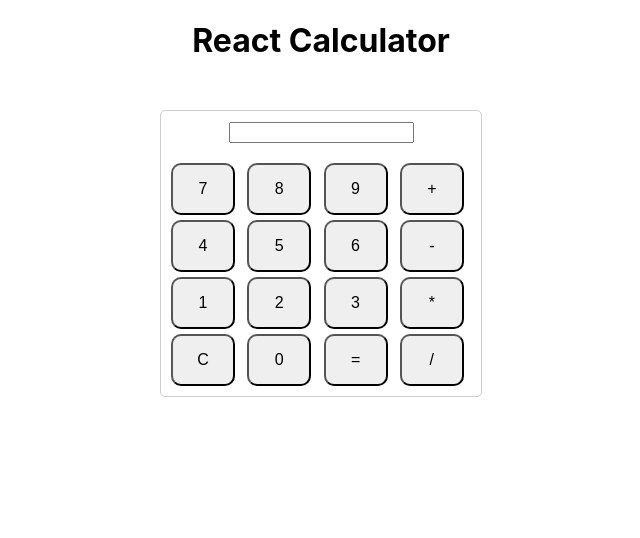
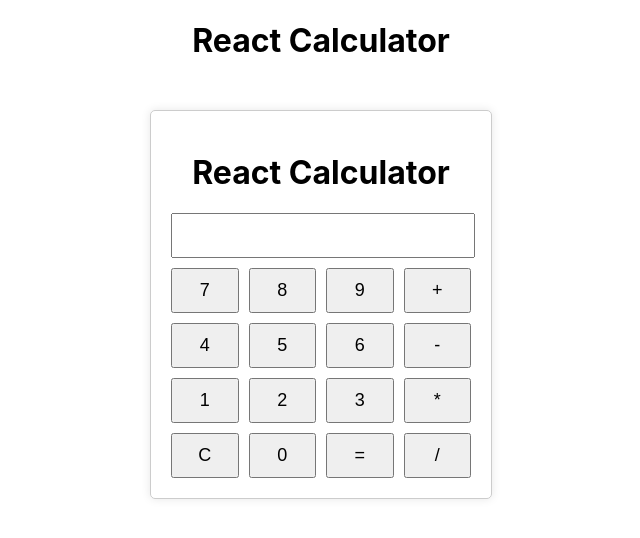
Before and after one commit to deepti-wali/calculator, a React (Create React App) app: page / in a window 1280 px wide. Shown: the top 538 px of the page, without its empty margins (319-959 px from the left). Built offline with nearby package versions, Linux system fonts and the light colour scheme.

Commit message:
first commit

```diff
--- a/src/Calculator.css
+++ b/src/Calculator.css
@@ -1,5 +1,5 @@
 /* Calculator.css */
-.calculator {
+/* .calculator {
   width: 300px;
   margin: 50px auto;
   border: 1px solid #ccc;
@@ -7,12 +7,12 @@
   border-radius: 5px;
 }
 
-/* input {
+input {
   width: 85%;
   margin-bottom: 10px;
   padding: 10px;
   font-size: 18px;
-} */
+}
 
 .buttons {
   display: grid;
@@ -39,4 +39,43 @@ button {
   align-items: center;
   font-size: large;
   font-weight: lighter;
+} */
+.calculator {
+  max-width: 300px;
+  margin: 0 auto;
+  padding: 20px;
+  border: 1px solid #ccc;
+  border-radius: 5px;
+  box-shadow: 0 0 10px rgba(0, 0, 0, 0.1);
+  text-align: center;
+  margin-top: 50px;
 }
+
+.display {
+  margin-bottom: 10px;
+}
+
+input {
+  width: calc(100% - 20px);
+  padding: 10px;
+  font-size: 18px;
+  text-align: right;
+}
+
+.result {
+  margin-top: 10px;
+  font-size: 20px;
+  text-align: center;
+}
+
+.buttons {
+  display: grid;
+  grid-template-columns: repeat(4, 1fr);
+  grid-gap: 10px;
+}
+
+button {
+  padding: 10px;
+  font-size: 18px;
+  cursor: pointer;
+}
--- a/src/Calculator.js
+++ b/src/Calculator.js
@@ -1,70 +1,11 @@
-import React, { useState } from "react";
+// import React, { useState } from "react";
 import "./Calculator.css";
-
-const Calculator = () => {
-  const [input, setInput] = useState("");
-  const [output, setOutput] = useState("");
-
-  const handleClick = (value) => {
-    setInput((prevInput) => prevInput + value);
-  };
-
-  const handleReset = () => {
-    setInput("");
-    setOutput("");
-  };
-
-  const handleEvaluate = () => {
-    try {
-      const result = eval(input);
-      setOutput(`${result}`);
-    } catch (error) {
-      setOutput("Error");
-    }
-  };
-
-  return (
-    <div className="calculator" style={{ textAlign: "center" }}>
-      <input type="text" value={input} readOnly style={{}} />
-      <div className="result">{output && <p>{output}</p>}</div>
-      <br />
-      <div className="buttons">
-        <button onClick={() => handleClick("7")}>7</button>
-        <button onClick={() => handleClick("8")}>8</button>
-        <button onClick={() => handleClick("9")}>9</button>
-        <button onClick={() => handleClick("+")}>+</button>
-
-        <button onClick={() => handleClick("4")}>4</button>
-        <button onClick={() => handleClick("5")}>5</button>
-        <button onClick={() => handleClick("6")}>6</button>
-        <button onClick={() => handleClick("-")}>-</button>
-
-        <button onClick={() => handleClick("1")}>1</button>
-        <button onClick={() => handleClick("2")}>2</button>
-        <button onClick={() => handleClick("3")}>3</button>
-        <button onClick={() => handleClick("*")}>*</button>
-
-        <button onClick={handleReset}>C</button>
-        <button onClick={() => handleClick("0")}>0</button>
-        <button onClick={handleEvaluate}>=</button>
-        <button onClick={() => handleClick("/")}>/</button>
-      </div>
-    </div>
-  );
-};
-
-export default Calculator;
-
-// Calculator.js
-// import React, { useState } from "react";
-// import "./Calculator.css";
 
 // const Calculator = () => {
 //   const [input, setInput] = useState("");
 //   const [output, setOutput] = useState("");
 
 //   const handleClick = (value) => {
-//     if (input === "Error") return; // Prevent further input if an error occurred
 //     setInput((prevInput) => prevInput + value);
 //   };
 
@@ -76,31 +17,94 @@ export default Calculator;
 //   const handleEvaluate = () => {
 //     try {
 //       const result = eval(input);
-//       if (isNaN(result)) {
-//         setOutput("Error");
-//       } else {
-//         setOutput(result.toString());
-//       }
+//       setOutput(`${result}`);
 //     } catch (error) {
 //       setOutput("Error");
 //     }
 //   };
 
 //   return (
-//     <div className="calculator">
-//       <input type="text" value={input} readOnly />
+//     <div className="calculator" style={{ textAlign: "center" }}>
+//       <input type="text" value={input} style={{}}></input>
 //       <div className="result">{output && <p>{output}</p>}</div>
+//       <br />
 //       <div className="buttons">
-//         {[7, 8, 9, "+", 4, 5, 6, "*", 1, 2, 3, "-", 0, "/"].map((value) => (
-//           <button key={value} onClick={() => handleClick(value.toString())}>
-//             {value}
-//           </button>
-//         ))}
+//         <button onClick={() => handleClick("7")}>7</button>
+//         <button onClick={() => handleClick("8")}>8</button>
+//         <button onClick={() => handleClick("9")}>9</button>
+//         <button onClick={() => handleClick("+")}>+</button>
+
+//         <button onClick={() => handleClick("4")}>4</button>
+//         <button onClick={() => handleClick("5")}>5</button>
+//         <button onClick={() => handleClick("6")}>6</button>
+//         <button onClick={() => handleClick("-")}>-</button>
+
+//         <button onClick={() => handleClick("1")}>1</button>
+//         <button onClick={() => handleClick("2")}>2</button>
+//         <button onClick={() => handleClick("3")}>3</button>
+//         <button onClick={() => handleClick("*")}>*</button>
+
 //         <button onClick={handleReset}>C</button>
+//         <button onClick={() => handleClick("0")}>0</button>
 //         <button onClick={handleEvaluate}>=</button>
+//         <button onClick={() => handleClick("/")}>/</button>
 //       </div>
 //     </div>
 //   );
 // };
 
 // export default Calculator;
+import React, { useState } from "react";
+import "./App.css";
+
+const App = () => {
+  const [input, setInput] = useState("");
+  const [output, setOutput] = useState("");
+
+  const handleButtonClick = (value) => {
+    setInput((prevInput) => prevInput + value);
+  };
+
+  const handleCalculate = () => {
+    try {
+      setOutput(eval(input).toString());
+    } catch (error) {
+      setOutput("Error");
+    }
+  };
+
+  const handleClear = () => {
+    setInput("");
+    setOutput("");
+  };
+
+  return (
+    <div className="calculator">
+      <h1>React Calculator</h1>
+      <div className="display">
+        <input type="text" value={input} readOnly />
+      </div>
+      <div className="result">{output}</div>
+      <div className="buttons">
+        {[7, 8, 9, "+", 4, 5, 6, "-", 1, 2, 3, "*", "C", 0, "=", "/"].map(
+          (button, index) => (
+            <button
+              key={index}
+              onClick={() =>
+                button === "="
+                  ? handleCalculate()
+                  : button === "C"
+                  ? handleClear()
+                  : handleButtonClick(button)
+              }
+            >
+              {button}
+            </button>
+          )
+        )}
+      </div>
+    </div>
+  );
+};
+
+export default App;
```
